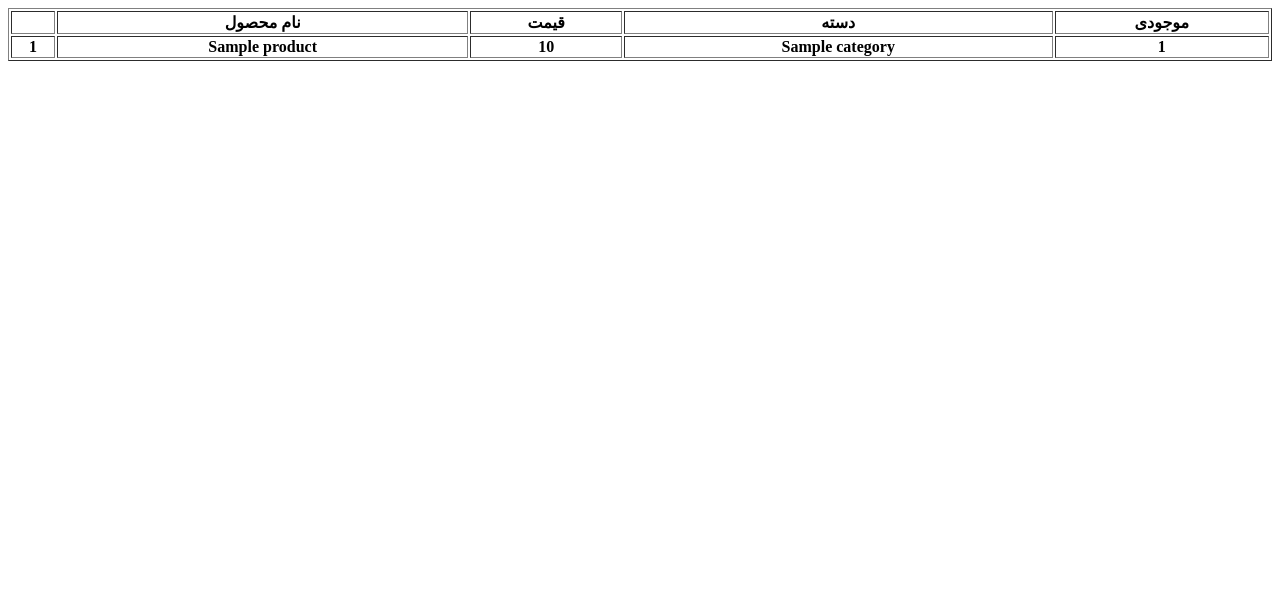
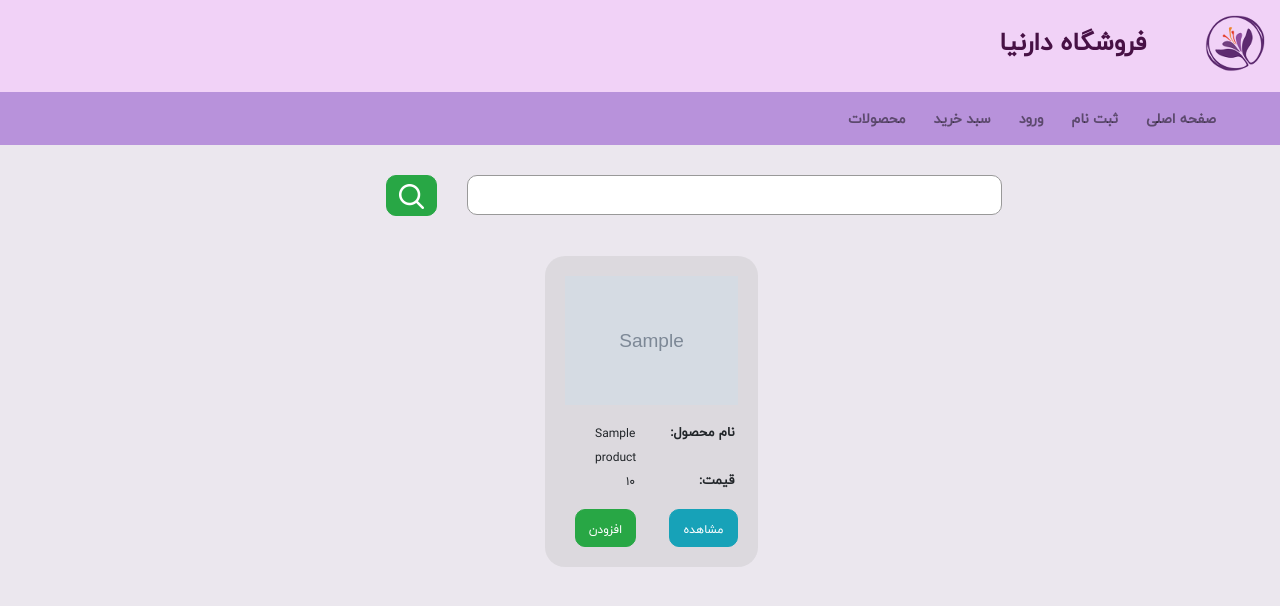
Before and after one commit to sajjadpoores/django-saffron-shop-api, a Django app: page /product/all/ in a window 1280 px wide. Shown: the top 606 px of the page. Run offline with Django 3.2, Linux system fonts and the light colour scheme; tables that the repository leaves empty hold one stand-in row (values such as "Sample post"); grey boxes marked "Sample" are stand-in pictures; lists and menus that the app fills with data are empty; some libraries are stand-ins or nearby versions.

Commit message:
add product/list.html template

```diff
--- a/shop/home/views.py
+++ b/shop/home/views.py
@@ -7,4 +7,4 @@ class HomeView(TemplateView):
     def get(self, request, *args, **kwargs):
         from cart.views import  get_cartid
         cart = get_cartid(request)
-        return render(request, 'home/home.html', {'user': request.user, 'cartid': cart.id })
+        return render(request, 'home/home.html', {'cartid': cart.id })
--- a/shop/product/templates/product/list.html
+++ b/shop/product/templates/product/list.html
@@ -1,17 +1,85 @@
-<table style="width:100%" border="1">
-    <tr>
-        <th></th>
-        <th>نام محصول</th>
-        <th>قیمت</th>
-        <th>دسته</th>
-        <th>موجودی</th>
-    </tr>
-{% for product in products %}
-    <tr>
-        <th>{{ forloop.counter }}</th>
-        <th>{{ product.name }}</th>
-        <th>{{ product.price }}</th>
-        <th>{{ product.category }}</th>
-        <th>{{ product.inventory }}</th>
-    </tr>
-{% endfor %}
+{% extends 'base.html' %}
+{% load static %}
+
+{% block link %}
+    <link rel="stylesheet" type="text/css" media="screen" href="{% static 'styles/main.css' %}">
+    <link rel="stylesheet" type="text/css" media="screen" href="{% static 'styles/productlist.css' %}">
+{% endblock %}
+
+{% block title %}
+    فروشگاه دارنیا | محصولات
+{% endblock %}
+
+{% block nav_item %}
+    <li class="nav-item">
+        <a class="nav-link" href="/home/">صفحه اصلی</a>
+    </li>
+
+    {% if user.is_authenticated %}
+
+        <li class="nav-item">
+            <a class="nav-link" href="/account/{{user.id}}/">{{ user.first_name }} {{ user.last_name }}</a>
+        </li>
+    {% else %}
+
+        <li class="nav-item">
+            <a class="nav-link" href="/account/signup/">ثبت نام</a>
+        </li>
+        <li class="nav-item">
+            <a class="nav-link" href="/account/login/">ورود</a>
+        </li>
+
+    {% endif %}
+
+    <li class="nav-item">
+        <a class="nav-link" href="/cart/{{ cartid }}/">سبد خرید</a>
+    </li>
+
+    <li class="nav-item">
+        <a class="nav-link" href="/product/all/">محصولات</a>
+    </li>
+{% endblock %}
+
+{% block section %}
+    <div class="container" id="search-section">
+        <form method="POST" action="">
+            {% csrf_token %}
+            <div class="row justify-content-center">
+                <div class="col-8 col-lg-6">
+                    <input type="text" name="search" placeholder="{{ search_placeholder }}">
+                </div>
+                <div class="col-1 col-lg-2">
+                    <button type="submit" class="btn btn-success"><img src="{% static 'images/search-icon.png' %}"></button>
+                </div>
+            </div>
+        </form>
+    </div>
+
+    <div class="container">
+        <div class="row justify-content-center">
+
+            {% for product in products %}
+                <div class="col-9 col-lg-3">
+                    <div class="box col-10 col-lg-10">
+                        <img class="img-fluid" src="{{ product.photo.url }}">
+                            <div class="row product-title">
+                                <div class="col-lg-6"><p>نام محصول:</p></div>
+                                <div class="col-lg-6"><span>{{ product.name }}</span></div>
+
+                                <div class="col-lg-6"><p>قیمت:</p></div>
+                                <div class="col-lg-6"><span>{{ product.price }} </span></div>
+                            </div>
+                        <div class="row">
+                            <div class="col-6 col-lg-6">
+                                <a class="btn btn-info" href="/product/{{product.id}}/"><span>مشاهده</span></a>
+                            </div>
+                            <div class="col-6 col-lg-6">
+                                <a class="btn btn-success" href="/cart/{{cartid}}/add/{{product.id}}/1/"><span>افزودن</span></a>
+                            </div>
+                        </div>
+                    </div>
+                </div>
+            {% endfor %}
+        </div>
+    </div>
+{% endblock %}
--- a/shop/product/urls.py
+++ b/shop/product/urls.py
@@ -8,9 +8,9 @@ urlpatterns = [
     path('<int:id>/delete/', DeleteView.as_view()),
     path('<int:id>/edit/', EditView.as_view()),
     path('<int:id>/', DetailView.as_view()),
-    path('<str:search_string>/search/',SearchView.as_view()),
+    path('<str:search_string>/search/', SearchView.as_view()),
 
-    path('<int:id>/<str:search_string>/search/',SearchInCategory.as_view()),
+    path('<int:id>/<str:search_string>/search/', SearchInCategory.as_view()),
     path('category/create/', CategoryCreateView.as_view()),
     path('category/all/', CategoryListView.as_view()),
     path('category/<int:id>/delete/', CategoryDeleteView.as_view()),
--- a/shop/product/views.py
+++ b/shop/product/views.py
@@ -1,6 +1,6 @@
 from django.http import HttpResponse
 from django.views.generic import TemplateView
-from django.shortcuts import render, get_object_or_404
+from django.shortcuts import render, get_object_or_404, redirect
 from .forms import ProductForm, CategoryForm, AddToCartForm, DeleteFromCartForm
 from .models import Product, Category
 
@@ -62,8 +62,13 @@ class ListView(TemplateView):
 
     def get(self, request, *args, **kwargs):
         products = Product.objects.all()
+        from cart.views import get_cartid
+        cart = get_cartid(request)
+        return render(request, 'product/list.html', {'products': products, 'cartid': cart.id})
 
-        return render(request, 'product/list.html', {'products': products})
+    def post(self, request, *args, **kwargs):
+        search_string = request.POST['search']
+        return redirect('/product/' + search_string + '/search/')
 
 
 class DetailView(TemplateView):
@@ -185,18 +190,24 @@ class CategoryProductsView(TemplateView):
 
     def get(self, request, id, *args, **kwargs):
         products = Product.objects.all().filter(category=id)
-        return render(request, 'product/list.html', {'products': products})
+        from cart.views import get_cartid
+        cart = get_cartid(request)
+        return render(request, 'product/list.html', {'products': products, 'cartid': cart.id})
 
 
 class SearchView(TemplateView):
 
     def get(self, request, search_string, *args, **kwargs):
         products = Product.objects.all().filter(name__contains= search_string)
-        return render(request, 'product/list.html', {'products': products})
+        from cart.views import get_cartid
+        cart = get_cartid(request)
+        return render(request, 'product/list.html', {'products': products, 'cartid': cart.id})
 
 
 class SearchInCategory(TemplateView):
 
     def get(self, request, id, search_string, *args, **kwargs):
         products = Product.objects.all().filter(category=id, name__contains= search_string)
-        return render(request, 'product/list.html', {'products': products})
+        from cart.views import get_cartid
+        cart = get_cartid(request)
+        return render(request, 'product/list.html', {'products': products, 'cartid': cart.id})
--- a/shop/static/styles/main.css
+++ b/shop/static/styles/main.css
@@ -66,42 +66,3 @@ p {
     margin:2px;
     font-weight: bold;
 }
-/* ///////////////////////////////////// */
-/* PAGE 2 */
-#search-section {
-    margin: 10px auto;
-    padding: 20px;
-}
-input {
-    border-radius: 10px;
-    font-size: 12px;
-    padding:10px;
-    border: 1px solid #999999;
-    width: 100%;
-}
-input:focus {
-    outline: none !important;
-    border: 1px solid rgb(0, 92, 128);
-    box-shadow: 0 0 6px #00a5ce;
-    border-radius: 10px;
-    color:black;
-}
-.btn {
-    border-radius: 10px;
-}
-.box {
-    background-color: rgba(185, 185, 185, 0.295);
-    border-radius: 20px;
-    padding: 20px;
-    margin: 10px;
-}
-.box p, span{
-    padding:1px;
-}
-.product-title {
-    padding-top: 15px;
-    padding-bottom: 15px;
-}
-span {
-    font-size: 12px;
-}
--- /dev/null
+++ b/shop/static/styles/productlist.css
@@ -0,0 +1,37 @@
+#search-section {
+    margin: 10px auto;
+    padding: 20px;
+}
+input {
+    border-radius: 10px;
+    font-size: 12px;
+    padding:10px;
+    border: 1px solid #999999;
+    width: 100%;
+}
+input:focus {
+    outline: none !important;
+    border: 1px solid rgb(0, 92, 128);
+    box-shadow: 0 0 6px #00a5ce;
+    border-radius: 10px;
+    color:black;
+}
+.btn {
+    border-radius: 10px;
+}
+.box {
+    background-color: rgba(185, 185, 185, 0.295);
+    border-radius: 20px;
+    padding: 20px;
+    margin: 10px;
+}
+.box p, span{
+    padding:1px;
+}
+.product-title {
+    padding-top: 15px;
+    padding-bottom: 15px;
+}
+span {
+    font-size: 12px;
+}
--- a/shop/templates/base.html
+++ b/shop/templates/base.html
@@ -7,8 +7,9 @@
 
         <link rel="stylesheet" type="text/css" media="screen" href="{% static 'styles/bootstrap.min.css' %}">
         <link rel="stylesheet" type="text/css" media="screen" href="{% static 'styles/bootstrap-grid.min.css' %}">
+        <link rel="stylesheet" type="text/css" media="screen" href="{% static 'styles/main.css' %}">
         {% block link %}
-        <link rel="stylesheet" type="text/css" media="screen" href="{% static 'styles/main.css' %}">
+
         {% endblock %}
 
 
```
